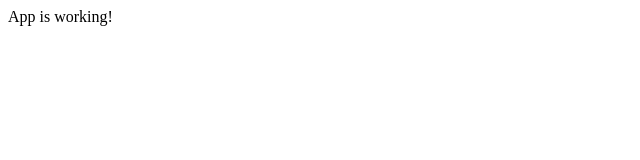
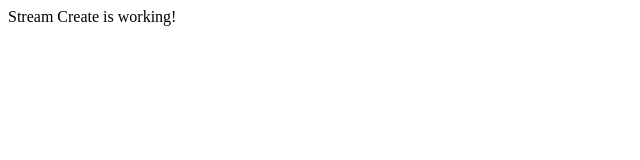
Before and after one commit to gahgsp/streams-platform, a React (Create React App) app in the folder client/: page /streams/new in a window 1280 px wide. Shown: the top 160 px of the page, without its empty margins (0-640 px from the left). Built offline with nearby package versions, Linux system fonts and the light colour scheme.

Commit message:
Created some boilerplate components to define the routes.

```diff
--- a/client/package.json
+++ b/client/package.json
@@ -8,6 +8,7 @@
     "@testing-library/user-event": "^12.8.3",
     "react": "^17.0.2",
     "react-dom": "^17.0.2",
+    "react-router-dom": "^5.2.0",
     "react-scripts": "4.0.3",
     "web-vitals": "^1.1.2"
   },
--- a/client/src/components/App.js
+++ b/client/src/components/App.js
@@ -1,7 +1,25 @@
 import React from 'react';
+import { BrowserRouter, Route } from 'react-router-dom';
+import StreamCreate from './streams/StreamCreate';
+import StreamDelete from './streams/StreamDelete';
+import StreamEdit from './streams/StreamEdit';
+import StreamList from './streams/StreamList';
+import StreamShow from './streams/StreamShow';
 
 const App = () => {
-  return <div>App is working!</div>;
+  return (
+    <div>
+      <BrowserRouter>
+        <div>
+          <Route path="/" exact component={StreamList} />
+          <Route path="/streams/new" exact component={StreamCreate} />
+          <Route path="/streams/edit" exact component={StreamEdit} />
+          <Route path="/streams/delete" exact component={StreamDelete} />
+          <Route path="/streams/show" exact component={StreamShow} />
+        </div>
+      </BrowserRouter>
+    </div>
+  );
 };
 
 export default App;
--- /dev/null
+++ b/client/src/components/streams/StreamCreate.js
@@ -0,0 +1,7 @@
+import React from 'react';
+
+const StreamCreate = () => {
+  return <div>Stream Create is working!</div>;
+};
+
+export default StreamCreate;
--- /dev/null
+++ b/client/src/components/streams/StreamDelete.js
@@ -0,0 +1,7 @@
+import React from 'react';
+
+const StreamDelete = () => {
+  return <div>Stream Delete is working!</div>;
+};
+
+export default StreamDelete;
--- /dev/null
+++ b/client/src/components/streams/StreamEdit.js
@@ -0,0 +1,7 @@
+import React from 'react';
+
+const StreamEdit = () => {
+  return <div>Stream Edit is working!</div>;
+};
+
+export default StreamEdit;
--- /dev/null
+++ b/client/src/components/streams/StreamList.js
@@ -0,0 +1,7 @@
+import React from 'react';
+
+const StreamList = () => {
+  return <div>Stream List is working!</div>;
+};
+
+export default StreamList;
--- /dev/null
+++ b/client/src/components/streams/StreamShow.js
@@ -0,0 +1,7 @@
+import React from 'react';
+
+const StreamShow = () => {
+  return <div>Stream Show is working!</div>;
+};
+
+export default StreamShow;
```
Also changed, not shown: 1 other file (tests, documents, lock files or other folders).
